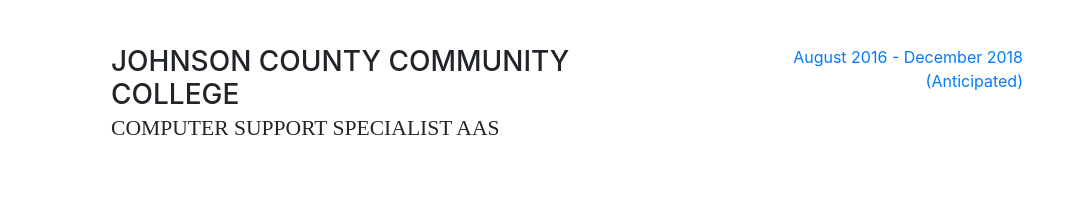
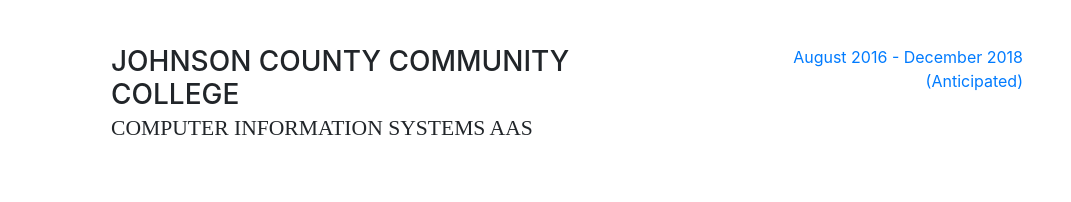
Before and after one commit to suhailpurewal/suhailpurewal.github.io, a website with bundled scripts: page index.html in a window 1280 px wide. Shown: the part 2076-2278 px from the top of the page, without its empty margins (209-1280 px from the left). Built offline with nearby package versions, Linux system fonts and the light colour scheme; a web font is replaced by a local one.

Commit message:
Update index.html

```diff
--- a/index.html
+++ b/index.html
@@ -183,7 +183,7 @@
           <div class="resume-item d-flex flex-column flex-md-row">
             <div class="resume-content mr-auto">
               <h3 class="mb-0">Johnson County Community College</h3>
-              <div class="subheading mb-3">Computer Support Specialist AAS</div>
+              <div class="subheading mb-3">Computer Information Systems AAS</div>
             </div>
             <div class="resume-date text-md-right">
               <span class="text-primary">August 2016 - December 2018 (Anticipated)</span>
```
